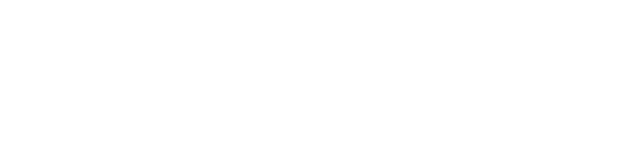
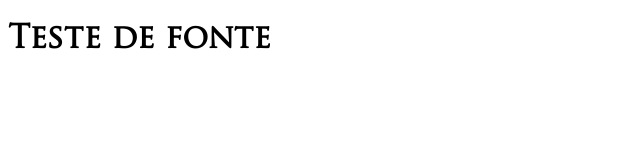
Before and after one commit to vanessap81/SAP011-data-lovers, a website with bundled scripts: page src/index.html in a window 1280 px wide. Shown: the whole page, without its empty margins (0-640 px from the left). Built offline with nearby package versions, Linux system fonts and the light colour scheme.

Commit message:
Fonte instalada

```diff
--- a/src/index.html
+++ b/src/index.html
@@ -6,7 +6,11 @@
     <link rel="stylesheet" href="style.css" />
   </head>
   <body>
-    <div id="root"></div>
+    <div id="root">
+      <h1>Teste de fonte</h1>
+    </div>
+
+
     <script src="main.js" type="module"></script>
   </body>
 </html>
--- a/src/style.css
+++ b/src/style.css
@@ -0,0 +1,14 @@
+* {
+    box-sizing: border-box;
+}
+
+body {
+    font-family: "Trajan Pro", sans-serif;
+}
+
+
+@font-face {
+    font-family: "Trajan Pro";
+    src: url("./trajan-pro-cufonfonts-webfont/TrajanPro-Regular.woff") format("woff"),
+         url("./trajan-pro-cufonfonts-webfont/TrajanPro-Bold.woff") format("woff");
+}
--- /dev/null
+++ b/src/trajan-pro-cufonfonts-webfont/style.css
@@ -0,0 +1,16 @@
+/* #### Generated By: http://www.cufonfonts.com #### */
+
+    @font-face {
+    font-family: 'Trajan Pro Regular';
+    font-style: normal;
+    font-weight: normal;
+    src: local('Trajan Pro Regular'), url('TrajanPro-Regular.woff') format('woff');
+    }
+
+
+    @font-face {
+    font-family: 'Trajan Pro Bold';
+    font-style: normal;
+    font-weight: normal;
+    src: local('Trajan Pro Bold'), url('TrajanPro-Bold.woff') format('woff');
+    }
```
Also changed, not shown: src/trajan-pro-cufonfonts-webfont/example.html (added, +17 -0 lines), src/trajan-pro-cufonfonts-webfont/TrajanPro-Bold.woff (added), src/trajan-pro-cufonfonts-webfont/TrajanPro-Regular.woff (added).
